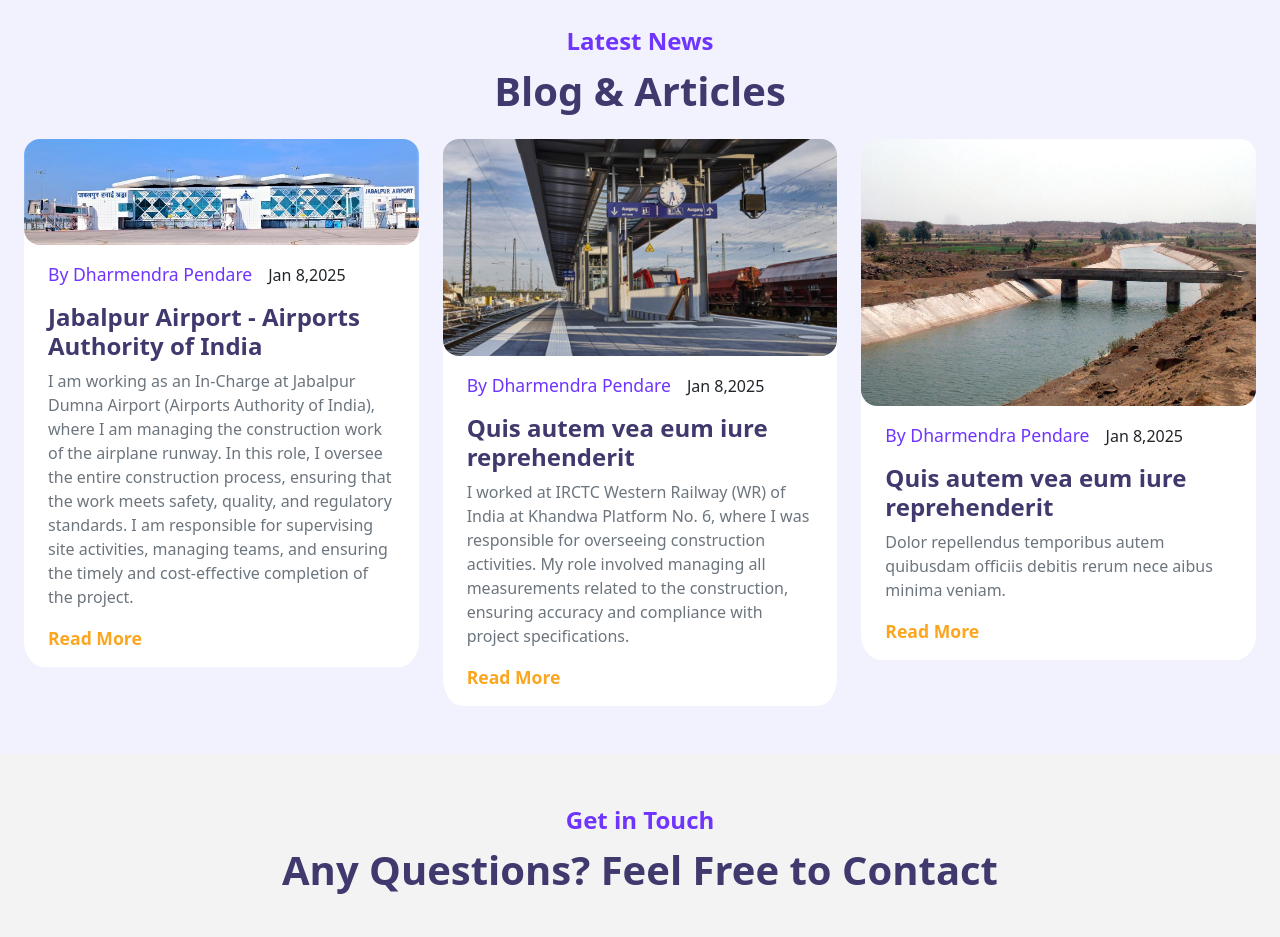
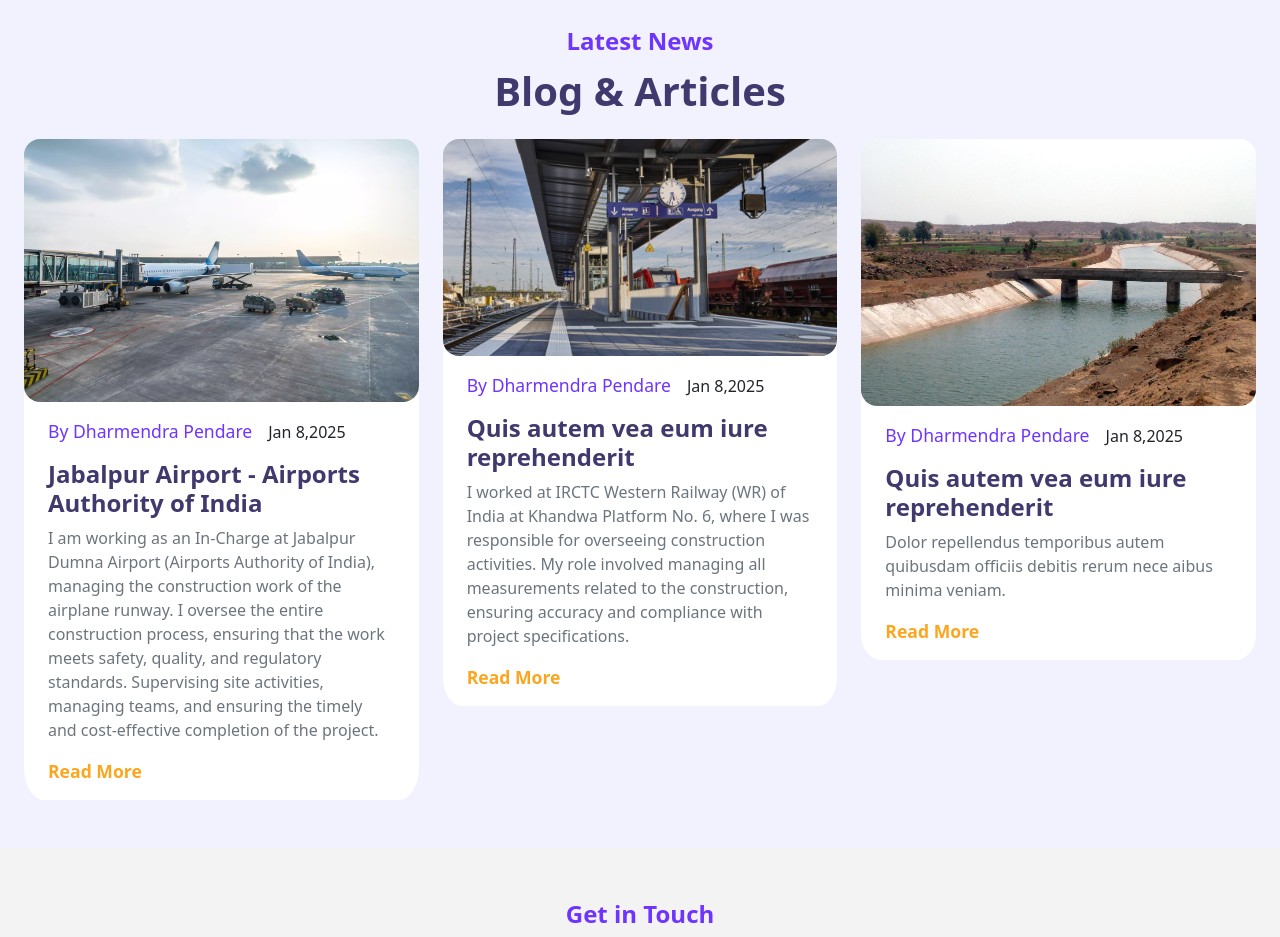
Before and after one commit to dharmendra-pendare/dharmendra-pendare.github.io, a plain HTML site: page index.html in a window 1280 px wide. Shown: the part 4100-5037 px from the top of the page. Drawn offline with nearby package versions, Linux system fonts and the light colour scheme.

Commit message:
adding new photo

```diff
--- a/index.html
+++ b/index.html
@@ -451,7 +451,7 @@
         <div class="blogpost col-md-4 col-10 mt-2 mt-md-0 game all">
           <div class="card">
             <img
-              src="images/jabalpur.jpg"
+              src="images/airport.webp"
               class="card-img-top rounded-4"
               alt="..."
             />
@@ -462,7 +462,7 @@
                 <a href="">Jabalpur Airport - Airports Authority of India</a>
               </h4>
               <p class="text-muted">
-              I am working as an In-Charge at Jabalpur Dumna Airport (Airports Authority of India), where I am managing the construction work of the airplane runway. In this role, I oversee the entire construction process, ensuring that the work meets safety, quality, and regulatory standards. I am responsible for supervising site activities, managing teams, and ensuring the timely and cost-effective completion of the project.
+              I am working as an In-Charge at Jabalpur Dumna Airport (Airports Authority of India), managing the construction work of the airplane runway. I oversee the entire construction process, ensuring that the work meets safety, quality, and regulatory standards. Supervising site activities, managing teams, and ensuring the timely and cost-effective completion of the project.
               </p>
               <a href="#" class="read-more-btn link" data-bs-toggle="modal" data-bs-target="#exampleModal1">Read More</a>
             </div>
```
Also changed, not shown: images/airport.webp (added).
